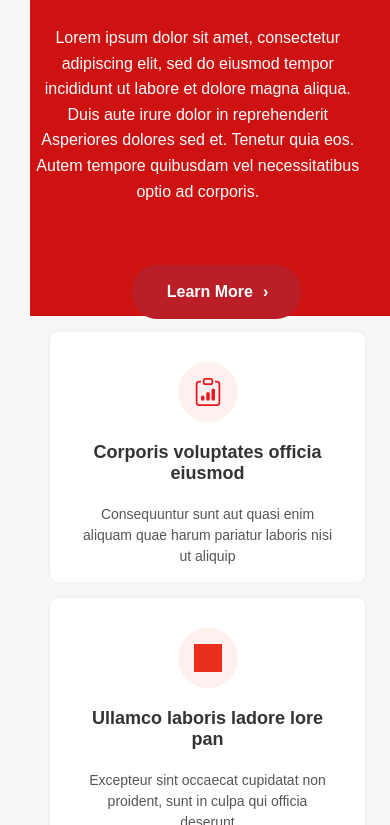
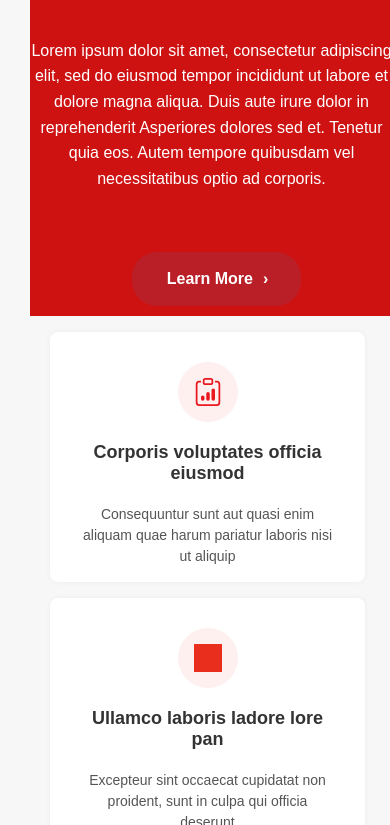
Before and after one commit to mohamed-mehanni/yummy-project, a plain HTML site: page index.html in a window 390 px wide. Shown: the part 2596-3421 px from the top of the page. Drawn offline with Linux system fonts and the light colour scheme; grey boxes are pictures that could not be loaded.

Commit message:
first version

```diff
--- a/css/style.css
+++ b/css/style.css
@@ -1014,9 +1014,9 @@ body {
 
 
     .red-box p {
-        width: 90%;
+        width: 100%;
         text-align: center;
-        padding-left: 15px;
+        padding-left: 10px;
 
     }
 
```
